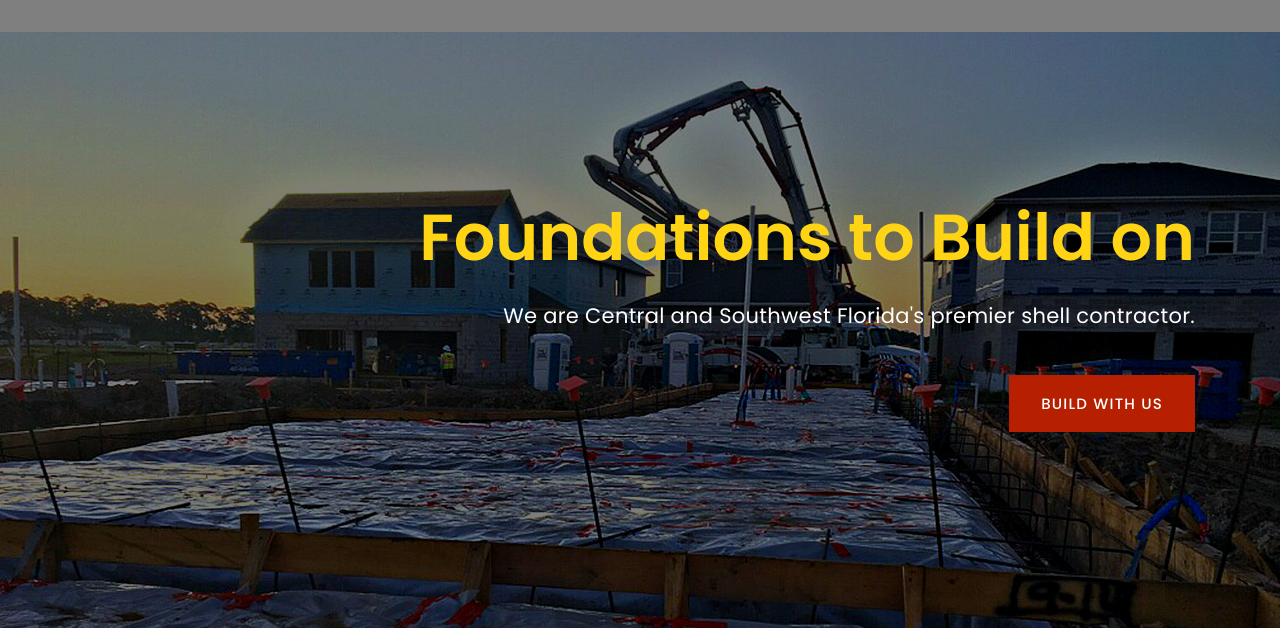
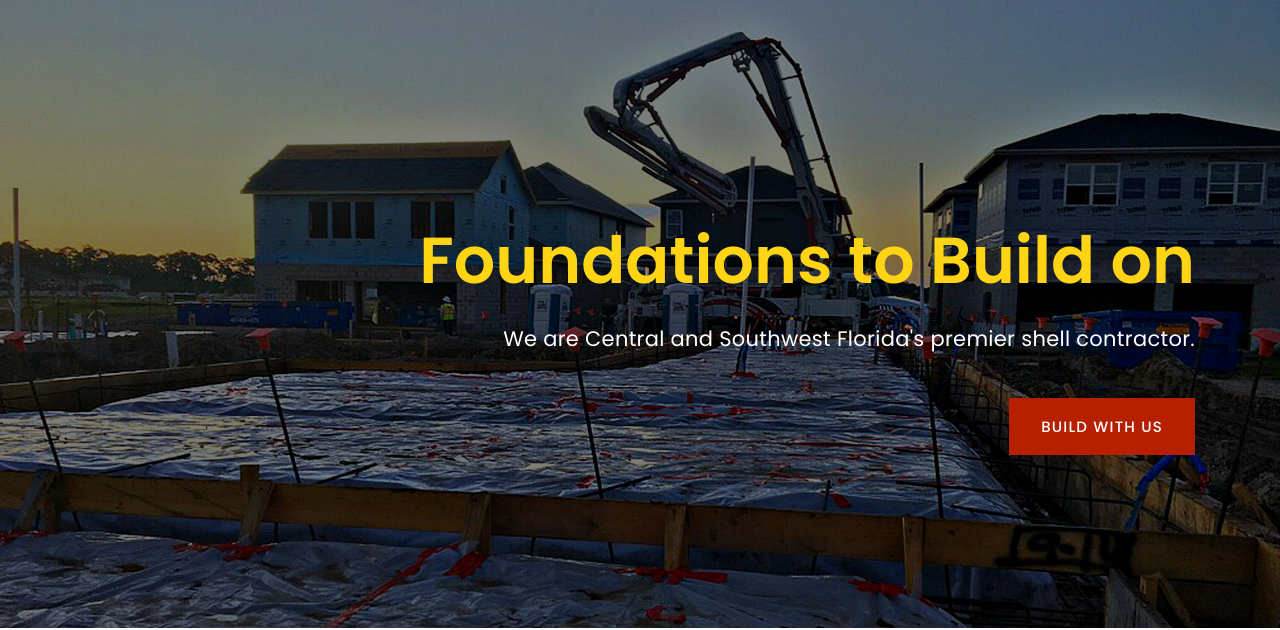
Before and after one commit to nicholasnieman/nicholasnieman.github.io, a plain HTML site: page projects/GCShell/index.html in a window 1280 px wide. Shown: the part 181-811 px from the top of the page. Drawn offline with nearby package versions, Linux system fonts and the light colour scheme.

Commit message:
revert parallax

```diff
--- a/projects/GCShell/assets/css/style.css
+++ b/projects/GCShell/assets/css/style.css
@@ -652,7 +652,6 @@ blockquote {
 	color: #B62000;
 	font-weight: 600;
 }
-
 #homepage-overlay .container {
     position: relative;
     z-index: 1;
@@ -660,12 +659,8 @@ blockquote {
     -webkit-transform: translateY(-50%);
     transform: translateY(-50%);
 	text-align: right;
-	margin-top: 300px;
-}
-#homepage-overlay:after {
-	position: absolute;
-    content: '';
-    display: block;
+}
+#homepage-overlay {
     width: 100%;
     height: 100%;
     top: 0;
--- a/projects/GCShell/index.html
+++ b/projects/GCShell/index.html
@@ -105,7 +105,7 @@
 				</div>
 			</div>
 		</header>
-		<section class="homepage-parallax" id="parallax">
+		<section class="homepage-parallax">
 			<div id="homepage-overlay">
 				<div class="container">
 					<h1 class="wow zoomIn animated">Foundations to Build on</h1>
```
